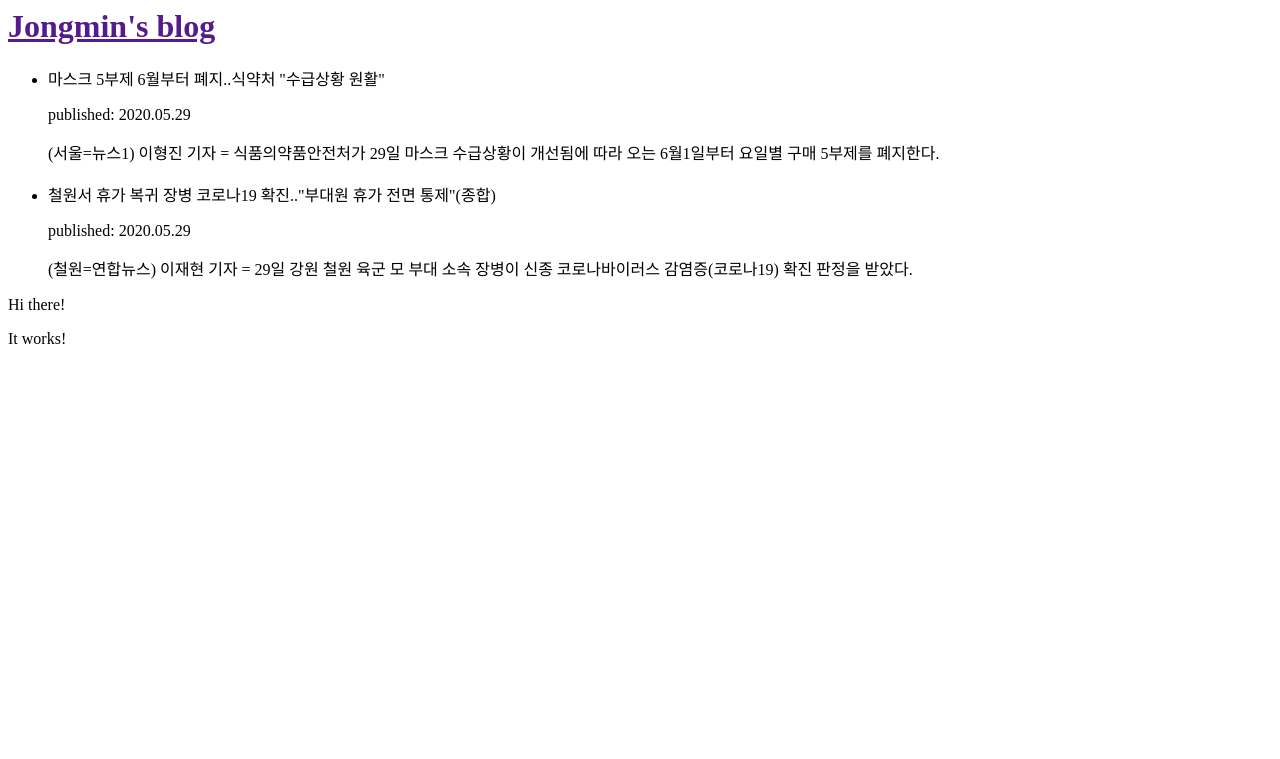
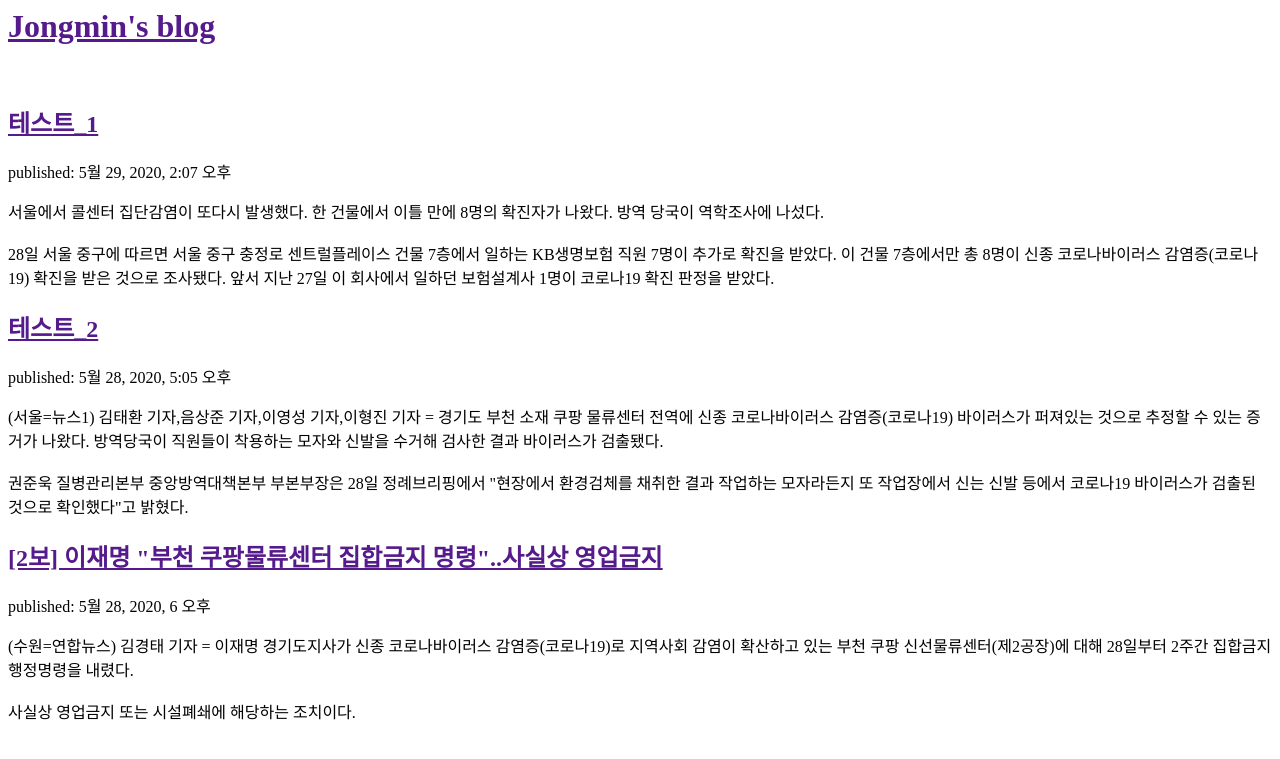
Before and after one commit to quark4904/djangogirls, a Django app: template blog/templates/blog/post_list.html in a window 1280 px wide. Shown: the top 759 px of the page. Run offline with Django 3.2, Linux system fonts and the light colour scheme; the template is opened without the code that fills it: values that come from a table or form of the project are taken from there, others are empty; data comes from the database, SQL or seed files in the repository; both versions use the stored data as it was after the commit.

Commit message:
10-장고 템플릿_200529

```diff
--- a/blog/templates/blog/post_list.html
+++ b/blog/templates/blog/post_list.html
@@ -3,35 +3,16 @@
     <title>Jongmin's blog</title>
   </head>
   <body>
-    <header>
+    <div>
       <h1><a href="">Jongmin's blog</a></h1>
-    </header>
+    </div>
+    <br />
+    {% for post in posts %}
     <div>
-      <ul>
-        <li>
-          <div>
-            마스크 5부제 6월부터 폐지..식약처 "수급상황 원활"
-          </div>
-          <p>published: 2020.05.29</p>
-          <div>
-            (서울=뉴스1) 이형진 기자 = 식품의약품안전처가 29일 마스크 수급상황이
-            개선됨에 따라 오는 6월1일부터 요일별 구매 5부제를 폐지한다.
-          </div>
-        </li>
-        <br />
-        <li>
-          <div>
-            철원서 휴가 복귀 장병 코로나19 확진.."부대원 휴가 전면 통제"(종합)
-          </div>
-          <p>published: 2020.05.29</p>
-          <div>
-            (철원=연합뉴스) 이재현 기자 = 29일 강원 철원 육군 모 부대 소속
-            장병이 신종 코로나바이러스 감염증(코로나19) 확진 판정을 받았다.
-          </div>
-        </li>
-      </ul>
+      <h2><a href="">{{ post.title }}</a></h2>
+      <p>published: {{ post.published_date }}</p>
+      <p>{{ post.text|linebreaksbr }}</p>
     </div>
+    {% endfor %}
   </body>
-  <p>Hi there!</p>
-  <p>It works!</p>
 </html>
--- a/blog/views.py
+++ b/blog/views.py
@@ -6,4 +6,4 @@
 def post_list(request):
     posts = Post.objects.filter(
         published_date__lte=timezone.now()).order_by('published_date')
-    return render(request, 'blog/post_list.html', {'posts': post})
+    return render(request, 'blog/post_list.html', {'posts': posts})
```
Also changed, not shown: db.sqlite3.
